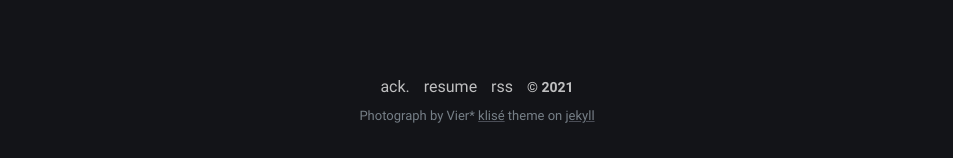
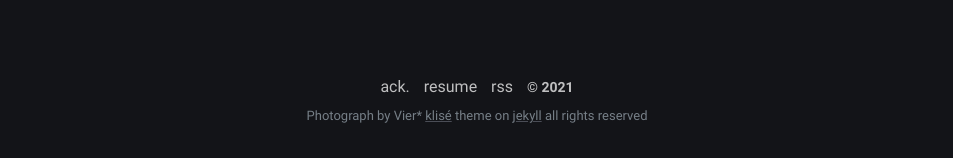
Before and after one commit to X-Vier/super-turmeric-17d7d, a Jekyll site: the page built from index.md, in a window 1280 px wide. Shown: the part 795-953 px from the top of the page, without its empty margins (163-1116 px from the left). Built offline with Jekyll 4.4.1, drawn with Linux system fonts in a browser that asks for light colours.

Commit message:
footer.html: changed

```diff
--- a/_includes/footer.html
+++ b/_includes/footer.html
@@ -16,6 +16,7 @@
     <a href="https://jekyllrb.com" target="_blank" rel="noreferrer noopener"
       >jekyll</a
     >
+    all rights reserved
   </small>
 </footer>
 <script src="/assets/js/main.js" defer="defer"></script>
```
